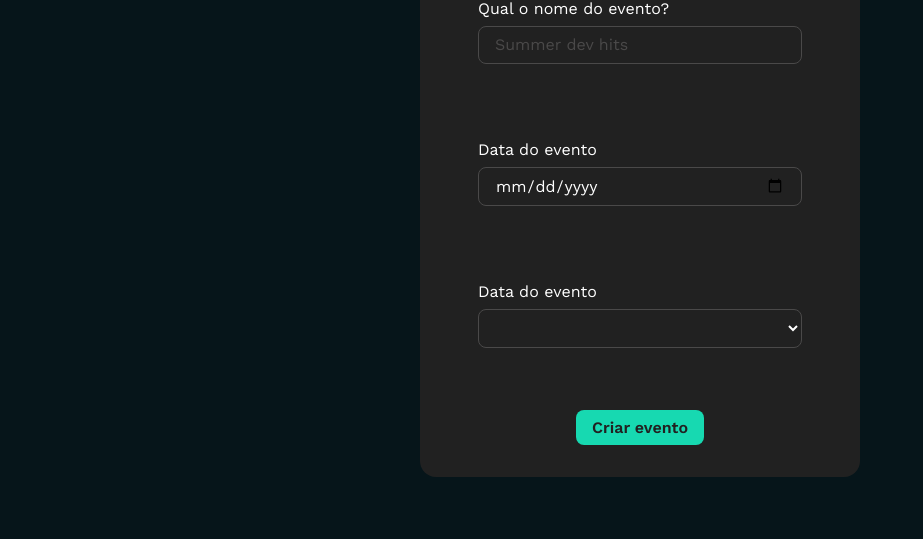
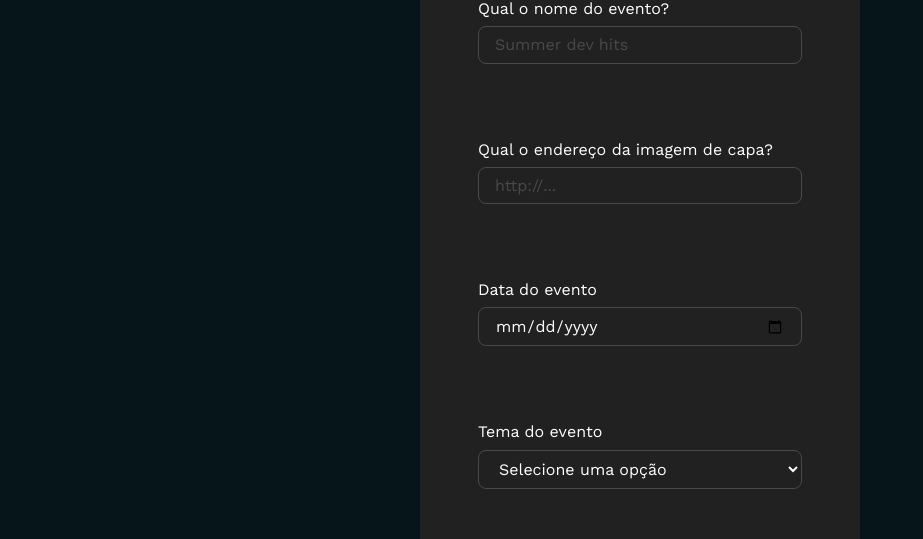
Before and after one commit to lucasrdrigues/estudos, a React (Vite) app in the folder alura/carreiras/carreira-dev-frontend-react/1-react-jsx-componentes-form-useState/techboard/: page / in a window 1280 px wide. Shown: the part 898-1437 px from the top of the page, without its empty margins (0-923 px from the left). Built offline with nearby package versions, Linux system fonts and the light colour scheme.

Commit message:
Aula Finalizando o formulário e Action do formulário

```diff
--- a/alura/carreiras/carreira-dev-frontend-react/1-react-jsx-componentes-form-useState/techboard/src/App.jsx
+++ b/alura/carreiras/carreira-dev-frontend-react/1-react-jsx-componentes-form-useState/techboard/src/App.jsx
@@ -48,7 +48,7 @@ function App() {
       tema: temas[0],
       data: new Date(),
       titulo: 'Mulheres no front'
-    },
+    }
   ]
 
   return (
@@ -58,7 +58,7 @@ function App() {
         <img src="/logo.png" alt="" />
       </header>
       <Banner />
-      <FormularioDeEvento />
+      <FormularioDeEvento temas={temas}/>
       {temas.map(function (item) {
         return (
           // Precisamos adicionar a prop key para cada elemento que for repetido em tela, se não o React reclama
--- a/alura/carreiras/carreira-dev-frontend-react/1-react-jsx-componentes-form-useState/techboard/src/componentes/FormularioDeEvento/index.jsx
+++ b/alura/carreiras/carreira-dev-frontend-react/1-react-jsx-componentes-form-useState/techboard/src/componentes/FormularioDeEvento/index.jsx
@@ -1,22 +1,34 @@
-import './formulario-de-evento.estilos.css'
-import { TituloFormulario } from '../TituloFormulario'
-import { CampoDeFormulario } from '../CampoDeFormulario'
-import { Label } from '../Label'
-import { CampoDeEntrada } from '../CampoDeEntrada'
-import { ListaSuspensa } from '../ListaSuspensa'
-import { Botao } from '../Botao'
+import "./formulario-de-evento.estilos.css";
+import { TituloFormulario } from "../TituloFormulario";
+import { CampoDeFormulario } from "../CampoDeFormulario";
+import { Label } from "../Label";
+import { CampoDeEntrada } from "../CampoDeEntrada";
+import { ListaSuspensa } from "../ListaSuspensa";
+import { Botao } from "../Botao";
 
 // Componente FormularioDeEvento
-export function FormularioDeEvento () {
+export function FormularioDeEvento({ temas }) {
+  function aoFormSubmetido(formData) {
+    console.log("Opa, tá na hora de criar um evento!", formData);
+    const evento = {
+      capa: formData.get('capa'),
+      tema: temas.find(function (item){
+        return item.id == formData.get('tema');
+      }),
+      data: new Date(formData.get('dataEvento')),
+      titulo: formData.get('nomeEvento'),
+    };
+    console.log("Esse é o evento: ", evento)
+  }
 
-    return (
-      <form className="form-evento" action={''}>
+  return (
+      <form className="form-evento" action={aoFormSubmetido}>
         <TituloFormulario>
           Preencha para criar um evento:
         </TituloFormulario>
         <div className="campos">
           <CampoDeFormulario>
-            {/* Para usar um parâmetro como o htmlFor, precisamos configurar no componente */}
+          {/* Para usar um parâmetro como o htmlFor, precisamos configurar no componente */}
             <Label htmlFor="nomeEvento">
               Qual o nome do evento?
             </Label>
@@ -25,6 +37,17 @@ export function FormularioDeEvento () {
               id='nomeEvento'
               placeholder='Summer dev hits'
               name='nomeEvento'
+            />
+          </CampoDeFormulario>
+          <CampoDeFormulario>
+            <Label htmlFor="nomeEvento">
+              Qual o endereço da imagem de capa?
+            </Label>
+            <CampoDeEntrada
+              type="text"
+              id='capa'
+              placeholder='http://...'
+              name='capa'
             />
           </CampoDeFormulario>
           <CampoDeFormulario>
@@ -38,10 +61,10 @@ export function FormularioDeEvento () {
             />
           </CampoDeFormulario>
           <CampoDeFormulario>
-            <Label htmlFor="dataEvento">
-              Data do evento
+            <Label htmlFor="tema">
+              Tema do evento
             </Label>
-            <ListaSuspensa />
+            <ListaSuspensa id='tema' name='tema' itens={temas}/>
           </CampoDeFormulario>
         </div>
         <div className='acoes'>
--- a/alura/carreiras/carreira-dev-frontend-react/1-react-jsx-componentes-form-useState/techboard/src/componentes/ListaSuspensa/index.jsx
+++ b/alura/carreiras/carreira-dev-frontend-react/1-react-jsx-componentes-form-useState/techboard/src/componentes/ListaSuspensa/index.jsx
@@ -1,10 +1,15 @@
 import './lista-suspesa.estilos.css'
 
-export function ListaSuspensa () {
-
+export function ListaSuspensa ({ itens, ...rest }) {
+// ""...rest" pega todas as outras propriedades diferentes da prop "itens" que forem passadas para o componente
     return (
-        <select className='lista-suspensa-form'>
-            <option value=""></option>
+        <select {...rest} className='lista-suspensa-form' defaultValue=''>
+            <option value="" disabled>Selecione uma opção</option>
+            {itens.map(function(item) {
+                return <option key={item.id} value={item.id}>
+                    {item.nome}
+                </option>
+            })}
         </select>
     )
 }
```
Also changed, not shown: alura/carreiras/carreira-dev-frontend-react/1-react-jsx-componentes-form-useState/techboard/src/componentes/ListaSuspensa/lista-suspesa.estilos.css (line endings or trailing spaces).
